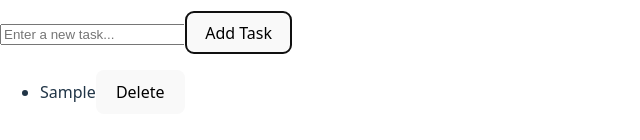
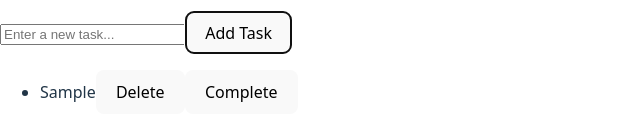
Before and after one commit to Bram-Alba/ALx_Project, a React (Vite) app: page / in a window 1280 px wide. Both pictures are taken after typing "Sample" into the empty fields and a click on the button "Add Task". Shown: the part 392-532 px from the top of the page, without its empty margins (0-640 px from the left). Built offline with nearby package versions, Linux system fonts and the light colour scheme.

Commit message:
Add toggleTask functionality

```diff
--- a/src/App.jsx
+++ b/src/App.jsx
@@ -20,11 +20,29 @@ function App() {
     setTasks(tasks.filter(task => task.id !== id));
   }
 
+  // ✅ ADD THIS FUNCTION
+  function toggleTask(id) {
+    setTasks(
+      tasks.map(task =>
+        task.id === id
+          ? { ...task, completed: !task.completed }
+          : task
+      )
+    );
+  }
+
   return (
     <div>
       <Header />
       <TaskForm addTask={addTask} />
-      <TaskList tasks={tasks} deleteTask={deleteTask} />
+
+      {/* ✅ PASS toggleTask HERE */}
+      <TaskList
+        tasks={tasks}
+        deleteTask={deleteTask}
+        toggleTask={toggleTask}
+      />
+
     </div>
   );
 }
--- a/src/components/TaskItem.jsx
+++ b/src/components/TaskItem.jsx
@@ -1,10 +1,16 @@
-function TaskItem({ task, deleteTask }) {
+function TaskItem({ task, deleteTask, toggleTask }) {
   return (
     <li>
       {task.text}
+
       <button onClick={() => deleteTask(task.id)}>
         Delete
       </button>
+
+      <button onClick={() => toggleTask(task.id)}>
+        {task.completed ? "Undo" : "Complete"}
+      </button>
+
     </li>
   );
 }
--- a/src/components/TaskList.jsx
+++ b/src/components/TaskList.jsx
@@ -1,13 +1,14 @@
 import TaskItem from "./TaskItem";
 
-function TaskList({ tasks, deleteTask }) {
+function TaskList({ tasks, deleteTask, toggleTask }) {
   return (
     <ul>
-      {tasks.map(task => (
+      {tasks.map((task) => (
         <TaskItem
           key={task.id}
           task={task}
           deleteTask={deleteTask}
+          toggleTask={toggleTask}
         />
       ))}
     </ul>
```
